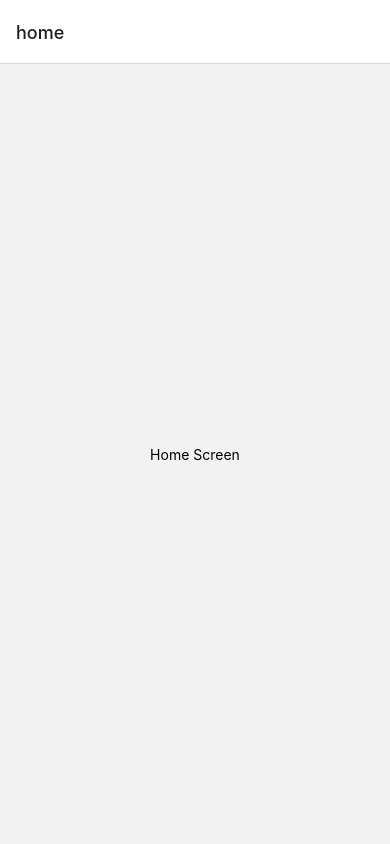
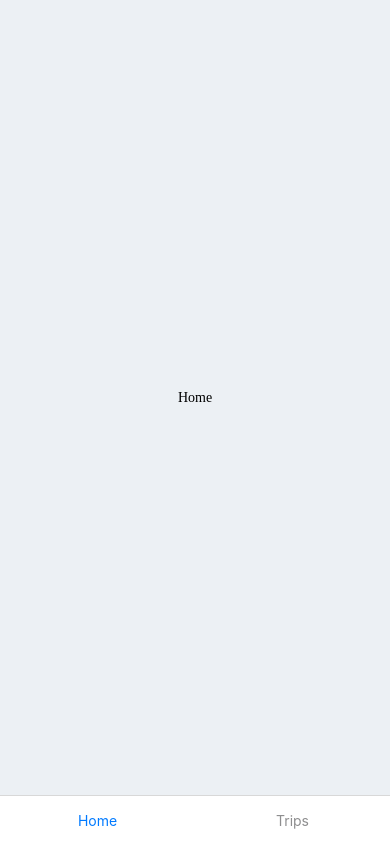
Before and after one commit to n-trance/freely, a React Native app: screen /root-tab in a window 390 px wide. Before the commit this address had no page. Built offline with nearby package versions, Linux system fonts and the light colour scheme.

Commit message:
feat: update navigation to tab navigation

```diff
--- a/colors.ts
+++ /dev/null
@@ -1,6 +0,0 @@
-export default {
-  SCREEN_BACKGROUND: "#ECF0F4",
-  TEXT: "#000000",
-  TRIP_CARD_BACKGROUND: "#FFFFFF",
-  TRIP_CARD_BACKGROUND_HIGHLIGHTED: "#C6FBF8",
-};
--- /dev/null
+++ b/src/components/text.tsx
@@ -0,0 +1,16 @@
+import React from 'react';
+import { StyleSheet, Text as TextComponent, TextProps } from 'react-native';
+import colors from '../constants/colors';
+
+export const Text = ({ children, ...props }: TextProps) => (
+  <TextComponent style={styles.text} {...props}>
+    {children}
+  </TextComponent>
+);
+
+const styles = StyleSheet.create({
+  text: {
+    fontFamily: 'SFProDisplay-Regular',
+    color: colors.TEXT,
+  },
+});
--- /dev/null
+++ b/src/constants/colors.ts
@@ -0,0 +1,6 @@
+export default {
+  SCREEN_BACKGROUND: '#ECF0F4',
+  TEXT: '#000000',
+  TRIP_CARD_BACKGROUND: '#FFFFFF',
+  TRIP_CARD_BACKGROUND_HIGHLIGHTED: '#C6FBF8',
+};
--- a/src/navigation/root.tsx
+++ b/src/navigation/root.tsx
@@ -3,9 +3,36 @@ import { createNativeStackNavigator } from '@react-navigation/native-stack';
 import { HomeScreen } from '../screens/home';
 import { TripScreen } from '../screens/trip';
 import { TripsScreen } from '../screens/trips';
+import { createBottomTabNavigator } from '@react-navigation/bottom-tabs';
+import { Text } from '../components/text';
+
+type RootTabParamList = {
+  home: undefined;
+  trips: undefined;
+};
+
+const Tab = createBottomTabNavigator<RootTabParamList>();
+
+const RootTab = () => {
+  return (
+    <Tab.Navigator
+      screenOptions={({ route }) => ({
+        tabBarIcon: ({ color }) => (
+          <Text style={{ color }}>
+            {route.name[0].toUpperCase() + route.name.slice(1)}
+          </Text>
+        ),
+        tabBarLabel: () => null,
+        headerShown: false,
+      })}>
+      <Tab.Screen name="home" component={HomeScreen} />
+      <Tab.Screen name="trips" component={TripsScreen} />
+    </Tab.Navigator>
+  );
+};
 
 type RootStackParamList = {
-  home: undefined;
+  'root-tab': undefined;
   trips: undefined;
   trip: undefined;
 };
@@ -14,9 +41,12 @@ const Stack = createNativeStackNavigator<RootStackParamList>();
 
 export const RootStack = () => {
   return (
-    <Stack.Navigator initialRouteName="home">
-      <Stack.Screen name="home" component={HomeScreen} />
-      <Stack.Screen name="trips" component={TripsScreen} />
+    <Stack.Navigator
+      initialRouteName="root-tab"
+      screenOptions={{
+        headerShown: false,
+      }}>
+      <Stack.Screen name="root-tab" component={RootTab} />
       <Stack.Screen name="trip" component={TripScreen} />
     </Stack.Navigator>
   );
--- a/src/screens/home.tsx
+++ b/src/screens/home.tsx
@@ -1,10 +1,21 @@
 import React from 'react';
-import { Text, View } from 'react-native';
+import { View, StyleSheet } from 'react-native';
+import { Text } from '../components/text';
+import colors from '../constants/colors';
 
 export const HomeScreen = () => {
   return (
-    <View style={{ flex: 1, alignItems: 'center', justifyContent: 'center' }}>
-      <Text>Home Screen</Text>
+    <View style={styles.container}>
+      <Text>Home</Text>
     </View>
   );
 };
+
+const styles = StyleSheet.create({
+  container: {
+    flex: 1,
+    alignItems: 'center',
+    justifyContent: 'center',
+    backgroundColor: colors.SCREEN_BACKGROUND,
+  },
+});
```
